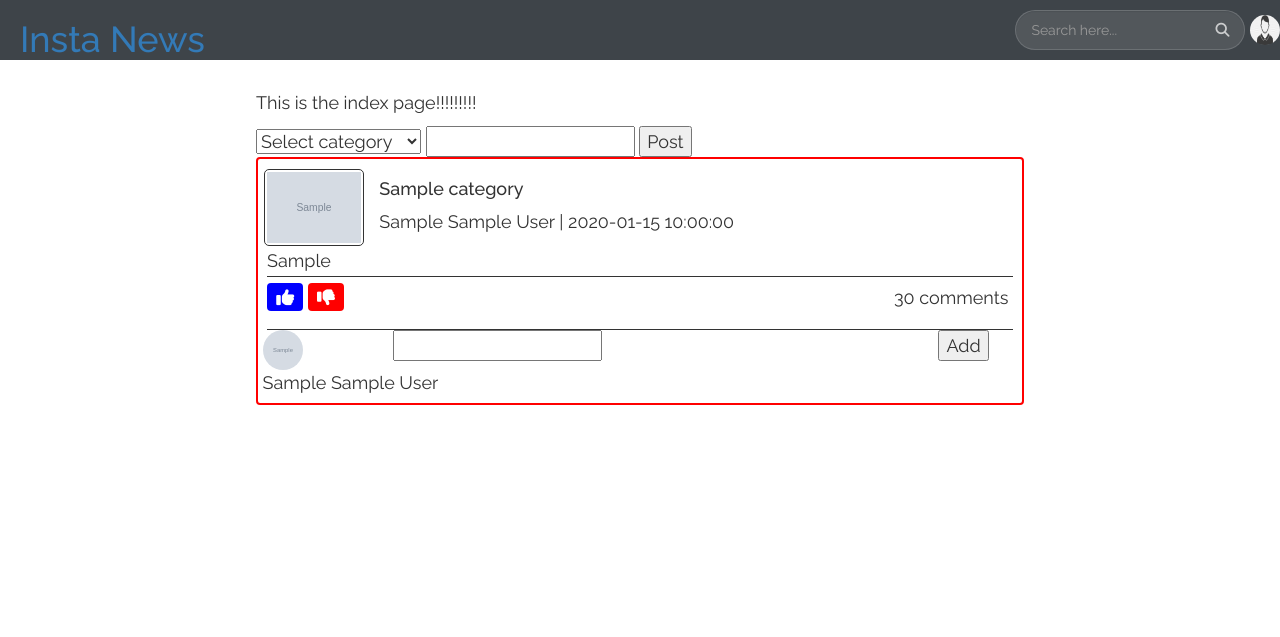
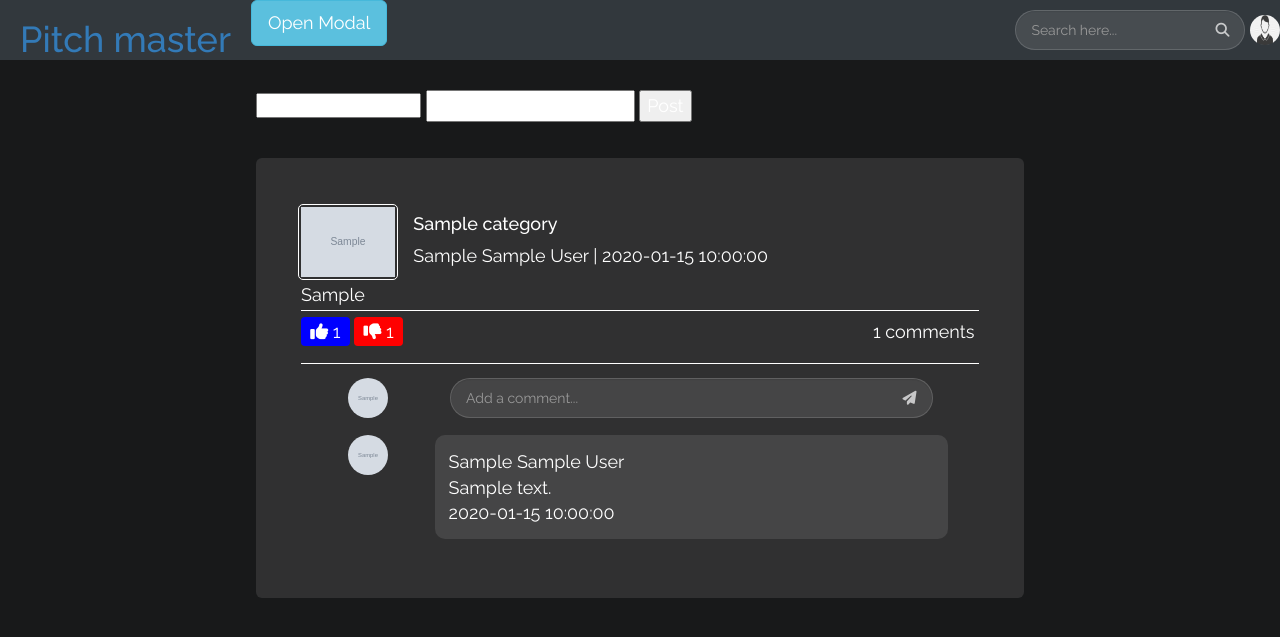
Before and after one commit to kiman121/pitches, a Flask app: page / in a window 1280 px wide. Shown: the top 637 px of the page. Run offline with Flask 2, Linux system fonts and the light colour scheme; a user stored in the database is signed in; tables that the repository leaves empty hold one stand-in row (values such as "Sample post"); grey boxes marked "Sample" are stand-in pictures; some libraries are stand-ins or nearby versions.

Commit message:
add upvote and downvote functionality

```diff
--- a/app/main/views.py
+++ b/app/main/views.py
@@ -5,6 +5,7 @@
 from ..models import Post, Category, Comment
 from ..request import get_posts, get_comments
 from ..import db
+from sqlalchemy import func
 
 
 @main.route('/')
@@ -15,6 +16,7 @@
     posts = get_posts()
     comments = get_comments()
     title = "Pitches - home"
+    # print(comments)
 
     post_form = PostForm()
     comment_form = AddComment()
@@ -53,3 +55,26 @@
         db.session.commit()
 
     return redirect(url_for('.index'))
+
+@main.route('/post/vote/<int:pid>/<votetype>')
+def add_comment_vote(pid,votetype):
+
+    post = Post.query.filter_by(id=pid).first()
+
+    # initial_tally = None
+
+    if votetype == 'upvote':
+
+        if post.upvote == None:
+            post.upvote = 1
+        else:
+            post.upvote += 1
+    elif votetype == 'downvote':
+        if post.downvote == None:
+            post.downvote = 1
+        else:
+            post.downvote += 1
+
+    db.session.commit()
+
+    return redirect(url_for('.index'))
--- a/app/models.py
+++ b/app/models.py
@@ -110,7 +110,10 @@
     created_at = db.Column(db.DateTime, default=datetime.utcnow)
     user_id = db.Column(db.Integer, db.ForeignKey('users.id'))
     category_id = db.Column(db.Integer, db.ForeignKey('categories.id'))
+    upvote = db.Column(db.Integer)
+    downvote = db.Column(db.Integer)
     comments = db.relationship('Comment', backref='comment', lazy='dynamic')
+
 
     def __init__(self, post,user_id,category_id):
         '''
@@ -138,14 +141,16 @@
     '''
     Post details class to define post details objects
     '''
-    def __init__(self, post_id,post_date ,post_detail,category,posted_by,profile_pic_path):
+    def __init__(self, post_id,post_date ,post_detail,category,posted_by,profile_pic_path,num_posts,upvote, downvote):
         self.post_id = post_id
         self.post_date = post_date
         self.post_detail = post_detail
         self.category=category
         self.posted_by = posted_by
         self.profile_pic_path = profile_pic_path
-        # self.post_comments = post_comments
+        self.num_posts = num_posts
+        self.upvote = upvote
+        self.downvote = downvote
 class Comment(db.Model):
     '''
     Clas that creates comment objects
@@ -190,8 +195,9 @@
         return comments
 
 class CommentDetails:
-    def __init__(self,post_id, comment_date,commented_by,profile_pic_path):
+    def __init__(self,post_id, comments_made, comment_date,commented_by,profile_pic_path):
         self.post_id = post_id
+        self.comments_made = comments_made
         self.comment_date =comment_date
         self.commented_by = commented_by
         self.profile_pic_path = profile_pic_path
--- a/app/request.py
+++ b/app/request.py
@@ -1,4 +1,5 @@
 from . import db
+from sqlalchemy import desc
 from .models import Post, PostDetails, Category, User, Comment, CommentDetails
 
 
@@ -7,7 +8,7 @@
     Function that retrieves posts
     '''
     results = db.session.query(Post, Category, User). \
-        select_from(Post).join(Category).join(User).all()
+        select_from(Post).join(Category).join(User).order_by(desc(Post.id)).all()
 
     comments = get_comments()
 
@@ -20,39 +21,40 @@
         category = category.category_name
         posted_by = user.first_name+" "+user.other_names
         profile_pic_path = user.profile_pic_path
+        upvote = post.upvote
+        downvote = post.downvote
 
-        # post_comments = []
+        post_comments_count = []
 
-        # if comments:
-        #     for comment in comments:
-        #         if comment['post_id'] == post_id:
-        #             post_id = comment['post_id']
-        #             comment_date = comment['comment_date']
-        #             commented_by = comment['commented_by']
-        #             profile_pic_path = comment['profile_pic_path']
-        #         post_comments.append({'post_id':post_id,'comment_date':comment_date, 'commented_by':commented_by,'profile_pic_path':profile_pic_path})
+        count = 0;
+        if comments:
+            for comment in comments:
+                if comment.post_id == post_id:
+                    count +=1
 
         post_detail_object = PostDetails(
-            post_id, post_date, post_detail, category, posted_by, profile_pic_path)
+            post_id, post_date, post_detail, category, posted_by, profile_pic_path, count, upvote, downvote)
         post_details.append(post_detail_object)
+        count = 0;
     return post_details
 
 def get_comments():
     '''
     Function that retrieves comments
     '''
-    results = db.session.query(Comment, User, Post). \
-        select_from(Comment).join(User).join(Post).all()
+    results = db.session.query(Comment, User). \
+        select_from(Comment).join(User).all()
 
     comments = []
 
-    for comment, user, post in results:
+    for comment, user in results:
         post_id = comment.post_id
+        comments_made = comment.comments
         comment_date = comment.created_at
         commented_by = user.first_name+" "+user.other_names
         profile_pic_path = user.profile_pic_path
 
-        comments_object = CommentDetails(post_id, comment_date,commented_by,profile_pic_path)
+        comments_object = CommentDetails(post_id, comments_made, comment_date,commented_by,profile_pic_path)
         comments.append(comments_object)
 
     return comments
--- a/app/static/css/styles.css
+++ b/app/static/css/styles.css
@@ -18,6 +18,10 @@
   padding: 0;
   font-family: "Raleway", sans-serif;
   font-size: 18px;
+  /* color: #fff; */
+  color: #fff;
+  background: #18191A;
+  /* background: #E8F0F2; */
 }
 .page-wrapper {
   padding-top: 5em;
@@ -94,12 +98,14 @@
   max-width: 60%;
 }
 .post-wrapper {
-  border: 2px solid red;
-  border-radius: 4px;
-  padding: 0.45em 0.25em;
+  background-color: rgba(255, 255, 255, 0.1);
+  /* background: rgba(0, 0, 0, 0.2); */
+  border: none;
+  border-radius: 6px;
+  padding: 2.45em 2.25em;
+  margin: 2em 0;
 }
 .post-header {
-  /* border: 1px solid; */
   margin: 0.1em;
 }
 .post-user-img {
@@ -148,10 +154,43 @@
 .downvote {
   background: red;
 }
-.add-comment img {
+.post-comments-wrapper{
+  margin: 0.45em 2em;
+}
+.post-comments-wrapper img {
   width: 40px;
   height: 40px;
   border-radius: 50%;
+}
+.add-comment, .post-comments{
+  margin: 0.25em 0;
+  padding: 0.35em 0;
+}
+.add-comment-form .form-control {
+  background-color: rgba(255, 255, 255, 0.1);
+  border: 1px solid rgba(255, 255, 255, 0.15);
+  border-radius: 50px;
+  color: #fff;
+  height: 40px;
+  padding: 10px 50px 10px 15px;
+}
+.add-comment-form .btn {
+  background-color: transparent;
+  border-color: transparent;
+  color: rgba(255, 255, 255, 0.7);
+  min-height: 40px;
+  padding: 7px 15px;
+  position: absolute;
+  right: 0;
+  top: 0;
+}
+.add-comment-form form {
+  position: relative;
+}
+.comment-body {
+    background: rgba(255, 255, 255, 0.1);
+    border-radius: 10px;
+    padding: 0.75em;
 }
 /*-----------------
  Error page
--- a/app/templates/index.html
+++ b/app/templates/index.html
@@ -2,13 +2,13 @@
 content %}
 <div class="page-wrapper">
   <div class="content-wrapper">
-    <p>This is the index page!!!!!!!!!</p>
     {% if user == current_user.user and current_user.is_authenticated %}
     <form action="/post/new" method="POST">
       {{ post_form.hidden_tag() }} {{post_form.category}} {{post_form.post}}
       {{post_form.submit}}
     </form>
-    {% endif%} {% for post in posts %}
+    {% endif%}
+    {% for post in posts %}
         <div class="post-wrapper">
             <div class="row post-header">
                 <div class="col-md-2 post-user-img">
@@ -33,19 +33,27 @@
                 <div class="col-md-6 up-down-vote">
                     <ul>
                     <li>
-                        <a class="upvote" href=""><i class="fa fa-thumbs-up"></i></a>
+                        <a class="upvote" href="{{url_for('main.add_comment_vote', pid=post.post_id, votetype='upvote')}}">
+                            <i class="fa fa-thumbs-up"></i>
+                            {%if post.upvote != None%}
+                                {{post.upvote}}
+                            {%endif%}
+                        </a>
                     </li>
                     <li>
-                        <a class="downvote" href=""
-                        ><i class="fa fa-thumbs-down"></i
-                        ></a>
+                        <a class="downvote" href="{{url_for('main.add_comment_vote', pid=post.post_id, votetype='downvote')}}">
+                            <i class="fa fa-thumbs-down"></i>
+                            {%if post.downvote != None%}
+                                {{post.downvote}}
+                            {%endif%}
+                        </a>
                     </li>
                     </ul>
                 </div>
-                <div class="col-md-6 comments-tally"><p>30 comments</p></div>
+                <div class="col-md-6 comments-tally"><p>{{post.num_posts}} comments</p></div>
                 </div>
             </div>
-            <div class="post-comments">
+            <div class="post-comments-wrapper">
                 {% if user == current_user.user and current_user.is_authenticated %}
                     <div class="row add-comment">
                         <div class="col-md-2">
@@ -55,23 +63,42 @@
                             />
                         </div>
                         <div class="col-md-10">
+                            <div class="add-comment-form">
                                 <form action="{{url_for('main.add_comment', uid=current_user.id, pid=post.post_id)}}" method="POST">
                                     {{comment_form.hidden_tag() }}
-                                <div class="row">
-                                    <div class="col-md-10">{{comment_form.comment}}</div>
-                                    <div class="col-md-2">{{comment_form.submit}}</div>
+                                    <input
+                                    type="text"
+                                    class="form-control"
+                                    placeholder="Add a comment..."
+                                    name="comment"
+                                    id="comment"
+                                    required
+                                    />
+                                    <div class="input-group-append">
+                                    <button type="submit" class="btn"><i class="fa fa-paper-plane"></i></button>
                                     </div>
                                 </form>
                             </div>
                         </div>
-                    <div class="">
+                    </div>
+                {% endif %}
                 {% for comment in comments %}
                     {% if comment.post_id == post.post_id %}
-                                {{comment.commented_by}}
+                        <div class="row post-comments">
+                            <div class="col-md-2 comment-image">
+                                <img
+                                src="{{url_for('static', filename=comment.profile_pic_path)}}"
+                                alt=""
+                                />
+                            </div>
+                            <div class="col-md-10 comment-body">
+                                <div>{{comment.commented_by}}</div>
+                                <div>{{comment.comments_made}}</div>
+                                <div>{{comment.comment_date}}</div>
+                            </div>
+                        </div>
                     {% endif%}
                 {% endfor %}
-                    </div>
-                {% endif %}
             </div>
         </div>
     {% endfor %}
--- a/app/templates/navbar.html
+++ b/app/templates/navbar.html
@@ -2,16 +2,47 @@
   <div class="header-left">
     <div class="logo">
       <a href="/">
-        <h1>Insta News</h1>
+        <h1>Pitch master</h1>
       </a>
     </div>
   </div>
+
+
+
+
+<!-- Trigger the modal with a button -->
+<button type="button" class="btn btn-info btn-lg" data-toggle="modal" data-target="#myModal">Open Modal</button>
+
+<!-- Modal -->
+<div id="myModal" class="modal fade" role="dialog">
+  <div class="modal-dialog">
+
+    <!-- Modal content-->
+    <div class="modal-content">
+      <div class="modal-header">
+        <button type="button" class="close" data-dismiss="modal">&times;</button>
+        <h4 class="modal-title">Modal Header</h4>
+      </div>
+      <div class="modal-body">
+        <p>Some text in the modal.</p>
+      </div>
+      <div class="modal-footer">
+        <button type="button" class="btn btn-default" data-dismiss="modal">Close</button>
+      </div>
+    </div>
+
+  </div>
+</div>
+
+
+
+
+
+
+
   <ul class="user-menu">
     <li>
       <div class="top-nav-search">
-        <!-- <a href="">
-          <i class="fa fa-search"></i>
-        </a> -->
         <form action="">
           <input
             type="text"
```
Also changed, not shown: migrations/versions/527cef003245_add_upvote_and_downvote_columns.py (added, +30 -0 lines). Lines whose indentation alone changed are shown as unchanged.
